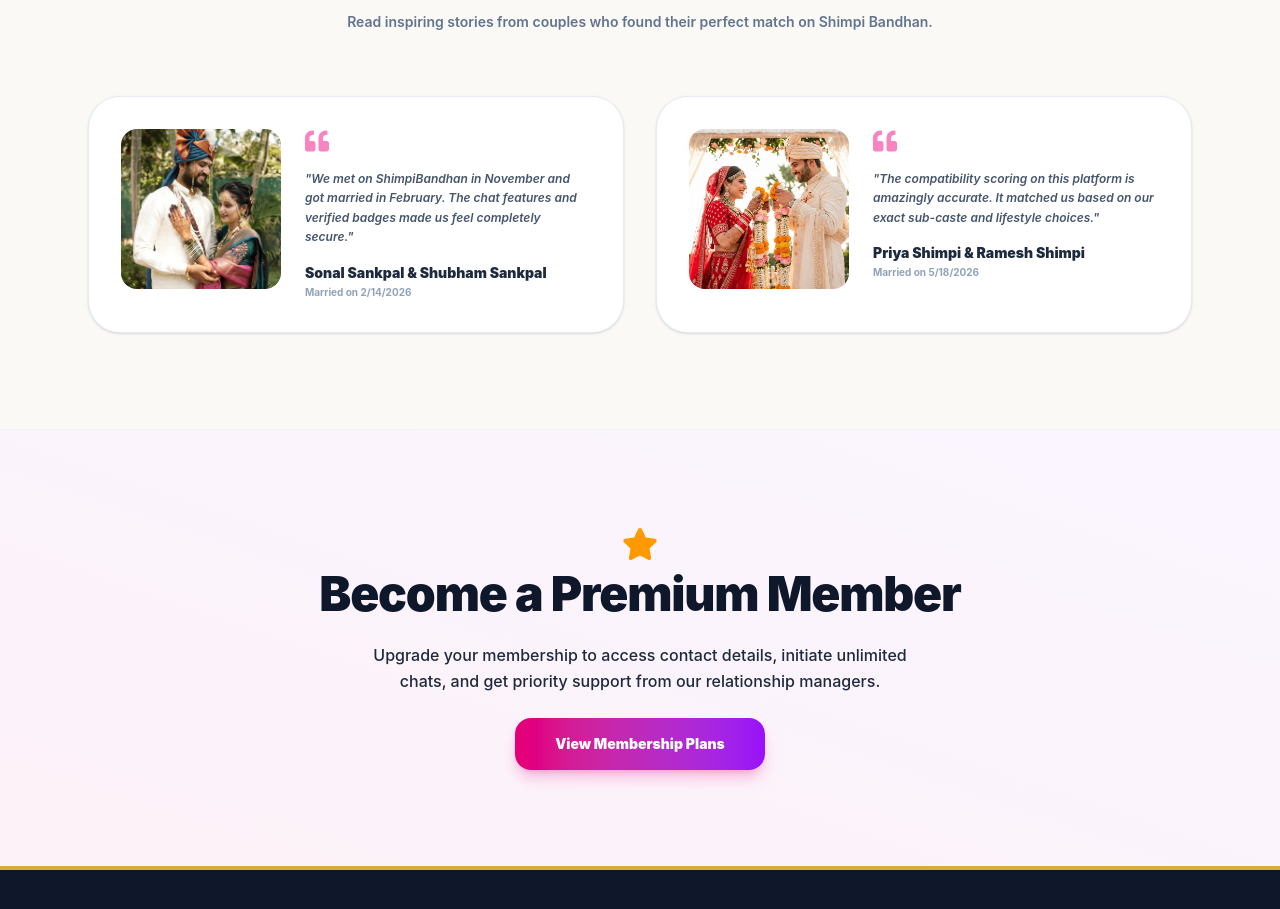
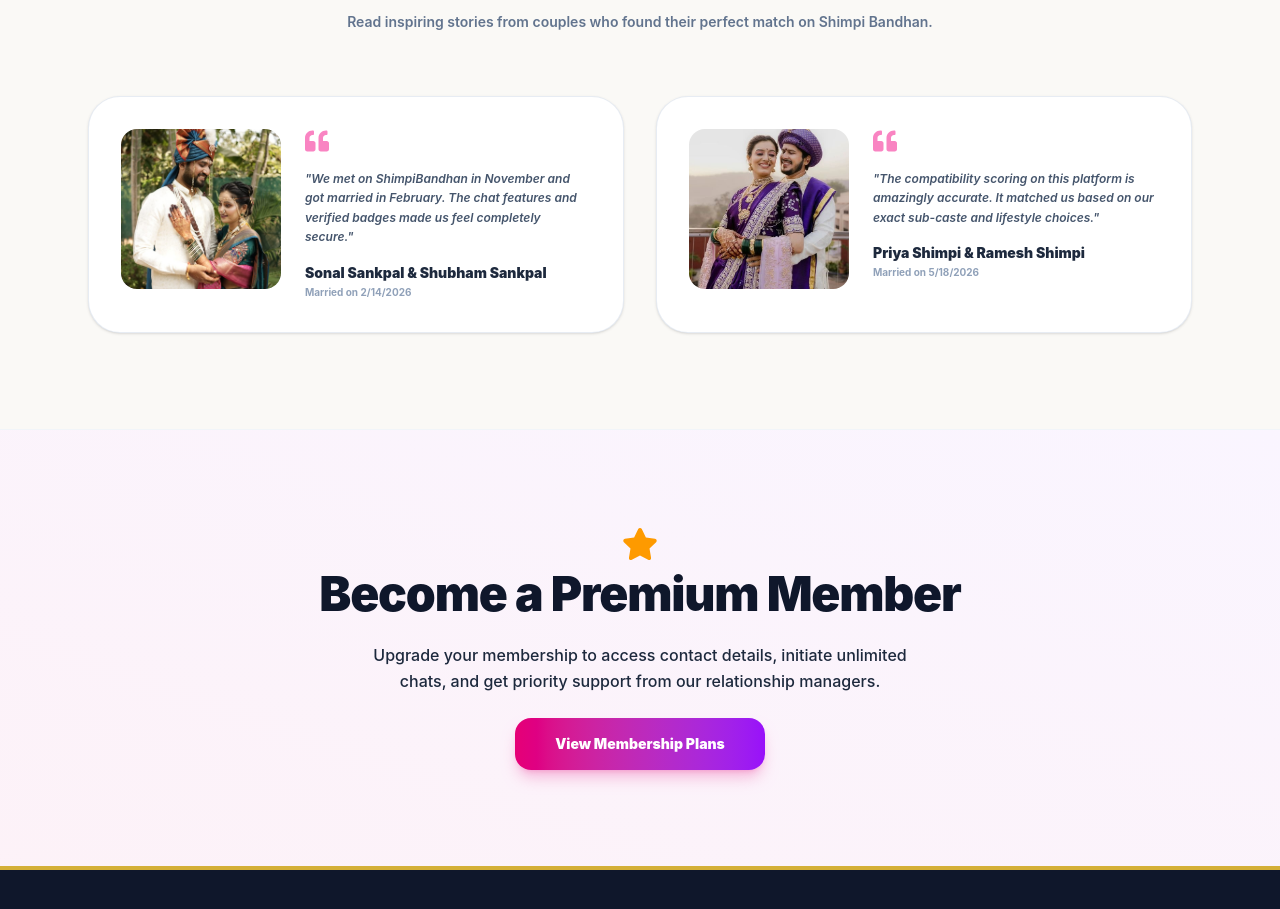
Before and after one commit to chetanshimpi0007-hub/shimpi-bandhan-frontend, a React (Vite) app: page / in a window 1280 px wide. Shown: the part 1600-2509 px from the top of the page. Built offline with nearby package versions, Linux system fonts and the light colour scheme; no server answers.

Commit message:
Fix(Stories): Update Priya Shimpi & Ramesh Shimpi photo to new Maharashtrian couple wedding image

```diff
--- a/src/pages/Home.jsx
+++ b/src/pages/Home.jsx
@@ -56,7 +56,7 @@ const Home = () => {
       groomName: 'Ramesh Shimpi',
       weddingDate: '2026-05-18',
       story: 'The compatibility scoring on this platform is amazingly accurate. It matched us based on our exact sub-caste and lifestyle choices.',
-      photoUrl: '/wedding-couple.jpg'
+      photoUrl: '/priya-ramesh.jpg'
     }
   ];
 
--- a/src/pages/SuccessStories.jsx
+++ b/src/pages/SuccessStories.jsx
@@ -27,7 +27,7 @@ const localTestimonials = [
     groomName: 'Ramesh Shimpi',
     weddingDate: '2026-05-18',
     story: 'The compatibility scoring on this platform is amazingly accurate. It matched us based on our exact sub-caste and lifestyle choices.',
-    photoUrl: '/wedding-couple.jpg'
+    photoUrl: '/priya-ramesh.jpg'
   }
 ];
 
```
Also changed, not shown: public/priya-ramesh.jpg (added).
